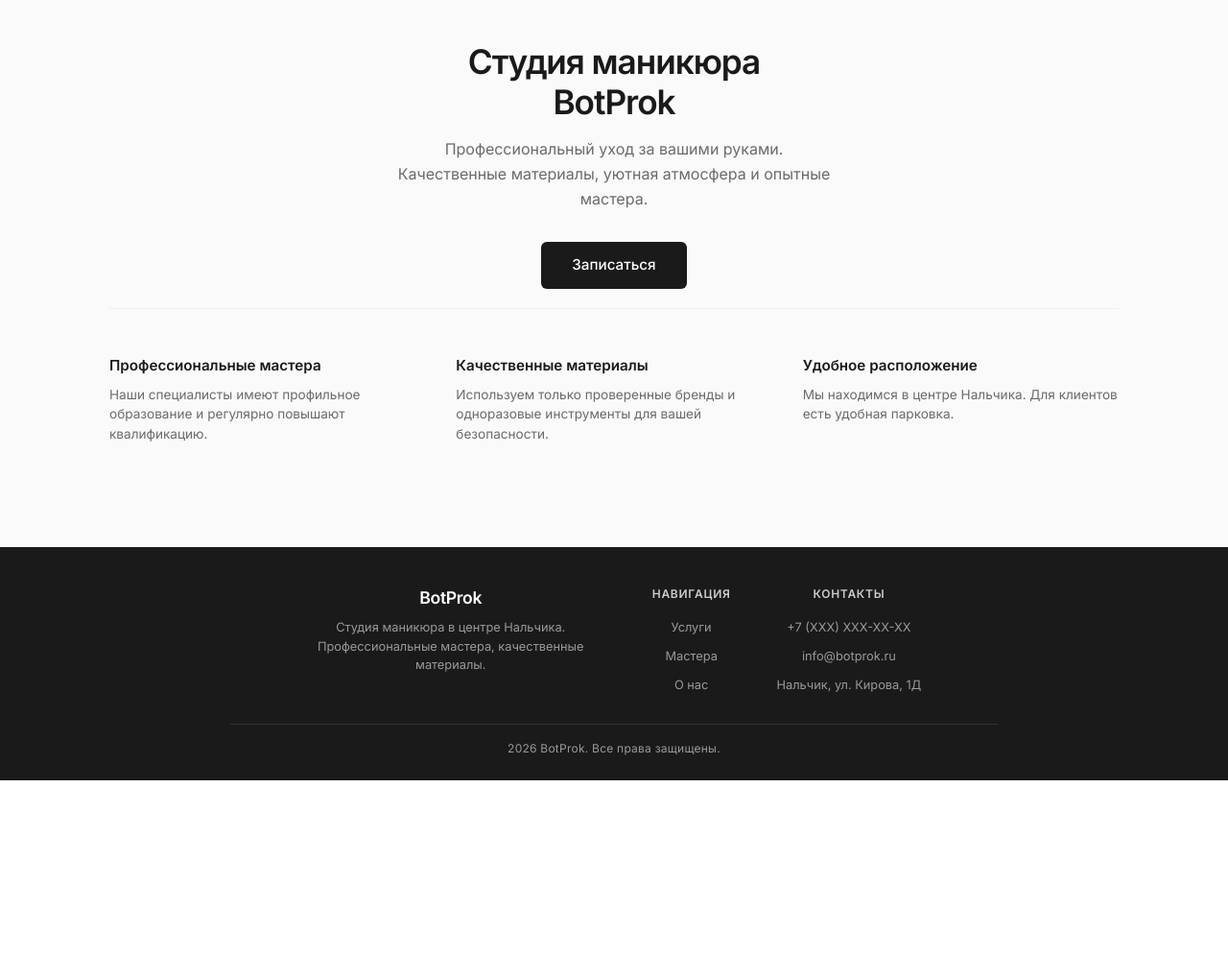
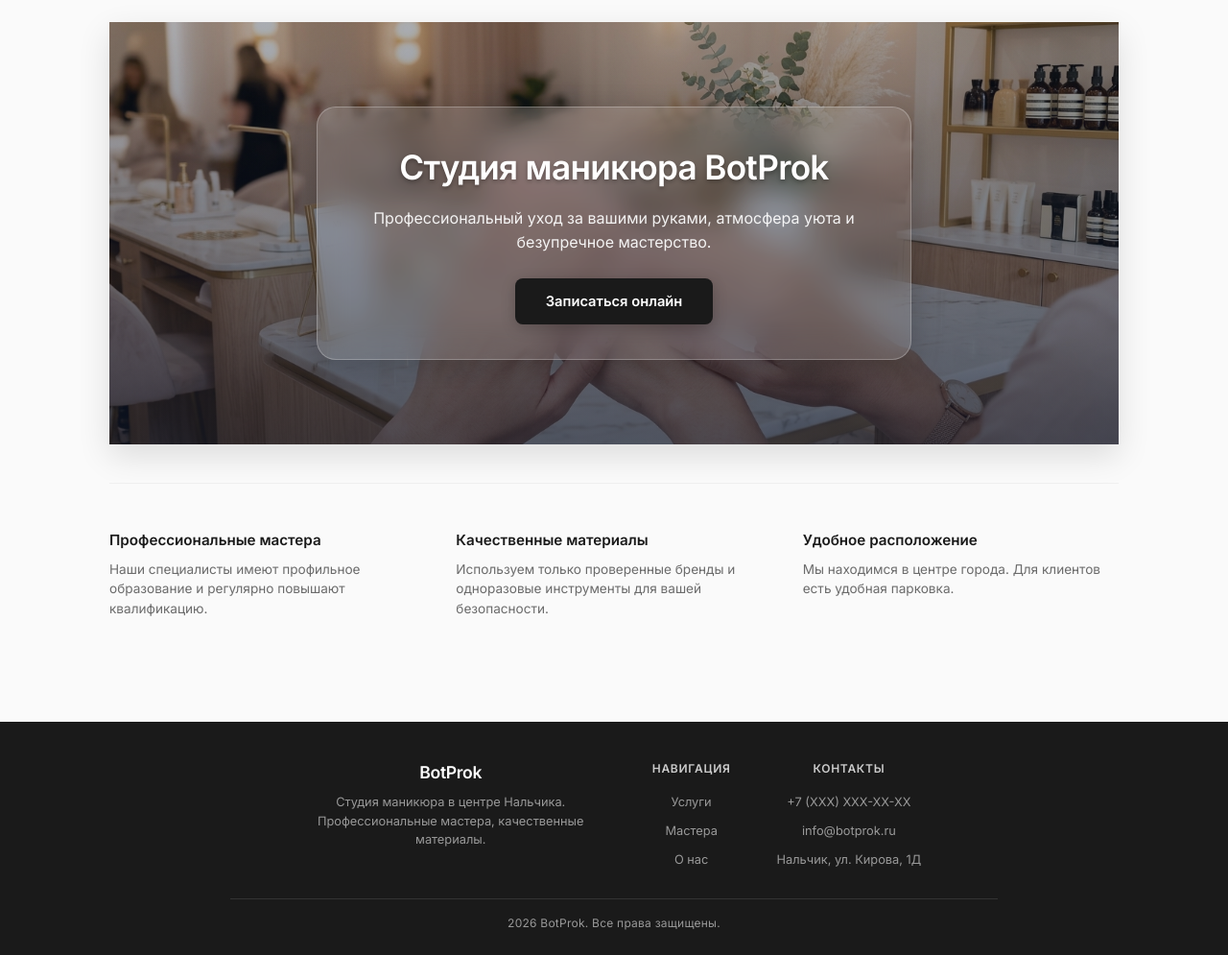
Before and after one commit to matrixew/Manik2, a Flask app: page / in a window 1280 px wide. Shown: the part 57-1052 px from the top of the page at 96% size. Before the commit the page ends 870 px from the top, so only its background shows below. Run offline with Flask 3, Linux system fonts and the light colour scheme; parts of the project's set-up code (start-up, migrations or seed data) failed here and were passed over.

Commit message:
Add files via upload

```diff
--- a/app.py
+++ b/app.py
@@ -18,8 +18,9 @@ from aiogram.filters import Command
 from aiogram.types import (
     InlineKeyboardMarkup, InlineKeyboardButton,
     ReplyKeyboardMarkup, KeyboardButton,
-    BotCommand, WebAppInfo
+    BotCommand, WebAppInfo, MenuButtonWebApp
 )
+
 from aiogram.fsm.storage.memory import MemoryStorage
 from aiogram.client.default import DefaultBotProperties
 from dotenv import load_dotenv
@@ -1475,7 +1476,7 @@ def get_master_selection_keyboard():
 
 def get_client_keyboard():
     buttons = [
-        [KeyboardButton(text="Записаться онлайн", web_app=WebAppInfo(url=SITE_URL))],
+        [KeyboardButton(text="Онлайн запись", web_app=WebAppInfo(url=SITE_URL))],
         [KeyboardButton(text="О нас"), KeyboardButton(text="Ссылка на сайт")]
     ]
     return ReplyKeyboardMarkup(keyboard=buttons, resize_keyboard=True)
@@ -1505,7 +1506,7 @@ async def cmd_start(message: types.Message):
     else:
         await message.answer(
             f"Добро пожаловать в студию маникюра {SALON_NAME}!\n\n"
-            "Нажмите «Записаться онлайн», чтобы выбрать услугу, мастера и время прямо в Telegram!",
+            "Нажмите «Онлайн запись», чтобы выбрать услугу, мастера и время прямо в Telegram!",
             reply_markup=get_client_keyboard()
         )
 
@@ -1524,7 +1525,7 @@ async def show_about_us(message: types.Message):
         reply_markup=get_client_keyboard()
     )
 
-@dp.message(F.text.in_(["Записаться онлайн", "Записаться", "💅 Записаться онлайн"]))
+@dp.message(F.text.in_(["Онлайн запись", "Записаться онлайн", "Записаться"]))
 async def show_booking_link(message: types.Message):
     keyboard = InlineKeyboardMarkup(inline_keyboard=[
         [InlineKeyboardButton(text="Записаться (WebApp)", web_app=WebAppInfo(url=SITE_URL))],
@@ -1535,14 +1536,15 @@ async def show_booking_link(message: types.Message):
         reply_markup=keyboard
     )
 
-@dp.message(F.text.in_(["Админ-панель", "🔒 Админ-панель"]))
+
+@dp.message(F.text == "Админ-панель")
 async def show_admin_panel_cmd(message: types.Message):
     if not is_admin_user(message.from_user.id):
         await message.answer("У вас нет доступа к админ-панели.", reply_markup=get_client_keyboard())
         return
     await message.answer("Панель администратора:", reply_markup=get_main_keyboard())
 
-@dp.message(F.text.in_(["Ссылка на сайт", "🌐 Ссылка на сайт"]))
+@dp.message(F.text == "Ссылка на сайт")
 async def show_site_link(message: types.Message):
     await message.answer(
         f"Сайт для записи клиентов:\n\n"
@@ -1550,6 +1552,7 @@ async def show_site_link(message: types.Message):
         f"Все записи с сайта автоматически синхронизируются.",
         reply_markup=get_main_keyboard() if is_admin_user(message.from_user.id) else get_client_keyboard()
     )
+
 
 
 
@@ -1980,12 +1983,20 @@ def run_bot():
     loop = asyncio.new_event_loop()
     asyncio.set_event_loop(loop)
     async def start_bot():
-        await bot.set_my_commands([
-            BotCommand(command="start", description="Открыть админ-панель")
-        ])
-        logger.info("Бот админ-панели запущен!")
+        try:
+            await bot.set_my_commands([
+                BotCommand(command="start", description="Главное меню")
+            ])
+            await bot.set_chat_menu_button(
+                menu_button=MenuButtonWebApp(text="Записаться онлайн", web_app=WebAppInfo(url=SITE_URL))
+            )
+        except Exception as e:
+            logger.error(f"Error setting bot commands/menu: {e}")
+
+        logger.info("Бот онлайн-записи запущен!")
         await dp.start_polling(bot, handle_signals=False)
     loop.run_until_complete(start_bot())
+
 
 if __name__ == '__main__':
     repair_bookings_file()
--- a/templates/index.html
+++ b/templates/index.html
@@ -220,6 +220,85 @@
         .home-hero p { color: var(--text-secondary); font-size: 1rem; max-width: 460px; margin: 0 auto 32px; line-height: 1.6; }
         .home-hero .btn { display: inline-block; padding: 13px 32px; background: var(--accent); color: #fff; text-decoration: none; border-radius: 6px; font-weight: 500; font-size: 0.95rem; transition: all var(--transition); }
         .home-hero .btn:hover { background: var(--accent-hover); transform: translateY(-1px); }
+
+        /* ===== ПОЛНОШИРИННЫЕ БАННЕРЫ ===== */
+        .full-banner-hero {
+            position: relative;
+            width: 100%;
+            min-height: 440px;
+            background-size: cover;
+            background-position: center;
+            background-repeat: no-repeat;
+            border-radius: var(--radius-lg);
+            display: flex;
+            align-items: center;
+            justify-content: center;
+            padding: 48px 24px;
+            margin-bottom: 40px;
+            overflow: hidden;
+            box-shadow: 0 12px 32px rgba(0, 0, 0, 0.12);
+        }
+
+        .full-banner-hero::before {
+            content: '';
+            position: absolute;
+            inset: 0;
+            background: linear-gradient(180deg, rgba(15, 23, 42, 0.35) 0%, rgba(15, 23, 42, 0.7) 100%);
+            z-index: 1;
+        }
+
+        .banner-glass-content {
+            position: relative;
+            z-index: 2;
+            max-width: 620px;
+            text-align: center;
+            color: #ffffff;
+            background: rgba(255, 255, 255, 0.12);
+            backdrop-filter: blur(16px);
+            -webkit-backdrop-filter: blur(16px);
+            border: 1px solid rgba(255, 255, 255, 0.25);
+            border-radius: 20px;
+            padding: 36px 28px;
+            box-shadow: 0 8px 32px rgba(0, 0, 0, 0.2);
+        }
+
+        .banner-glass-content h1, .banner-glass-content h2 {
+            color: #ffffff !important;
+            font-size: 2.2rem;
+            font-weight: 600;
+            letter-spacing: -0.02em;
+            margin-bottom: 14px;
+            text-shadow: 0 2px 4px rgba(0, 0, 0, 0.3);
+        }
+
+        .banner-glass-content p {
+            color: rgba(255, 255, 255, 0.92) !important;
+            font-size: 1rem;
+            line-height: 1.6;
+            margin-bottom: 24px;
+        }
+
+        .banner-glass-btn {
+            display: inline-block;
+            padding: 13px 32px;
+            background: var(--accent);
+            color: #ffffff;
+            font-weight: 600;
+            font-size: 0.92rem;
+            border-radius: 8px;
+            text-decoration: none;
+            transition: all 0.3s ease;
+            border: none;
+            cursor: pointer;
+            box-shadow: 0 4px 16px rgba(0, 0, 0, 0.2);
+        }
+
+        .banner-glass-btn:hover {
+            background: var(--accent-hover);
+            transform: translateY(-2px);
+            box-shadow: 0 6px 20px rgba(0, 0, 0, 0.3);
+        }
+
 
         .about-home { display: grid; grid-template-columns: repeat(3, 1fr); gap: 32px; padding: 48px 0; border-top: 1px solid var(--border-light); }
         .about-home-item h3 { font-size: 0.95rem; font-weight: 600; margin-bottom: 8px; }
@@ -1130,11 +1209,14 @@
         <!-- ===== HOME ===== -->
         <section class="page active" id="page-home">
             <div class="container">
-                <div class="home-hero">
-                    <h1>Студия маникюра<br />BotProk</h1>
-                    <p>Профессиональный уход за вашими руками. Качественные материалы, уютная атмосфера и опытные мастера.</p>
-                    <a href="#" class="btn" onclick="navigateTo('booking')">Записаться</a>
+                <div class="full-banner-hero" style="background-image: url('/static/hero_banner.jpg');">
+                    <div class="banner-glass-content">
+                        <h1>Студия маникюра BotProk</h1>
+                        <p>Профессиональный уход за вашими руками, атмосфера уюта и безупречное мастерство.</p>
+                        <a href="#" class="banner-glass-btn" onclick="navigateTo('booking')">Записаться онлайн</a>
+                    </div>
                 </div>
+
                 <div class="about-home">
                     <div class="about-home-item">
                         <h3>Профессиональные мастера</h3>
@@ -1146,7 +1228,7 @@
                     </div>
                     <div class="about-home-item">
                         <h3>Удобное расположение</h3>
-                        <p>Мы находимся в центре Нальчика. Для клиентов есть удобная парковка.</p>
+                        <p>Мы находимся в центре города. Для клиентов есть удобная парковка.</p>
                     </div>
                 </div>
 
@@ -1161,9 +1243,12 @@
         <!-- ===== SERVICES ===== -->
         <section class="page" id="page-services">
             <div class="container">
-                <div class="page-header">
-                    <h2>Услуги и цены</h2>
-                    <p>Все процедуры выполняются с использованием профессиональных материалов.</p>
+                <div class="full-banner-hero" style="background-image: url('/static/services_banner.jpg'); margin-bottom: 32px;">
+                    <div class="banner-glass-content">
+                        <h2>Услуги и Прайс-лист</h2>
+                        <p>Аппаратный маникюр, гелевое покрытие, авторский дизайн и процедура глубокого ухода.</p>
+                        <a href="#" class="banner-glass-btn" onclick="navigateTo('booking')">Выбрать услугу</a>
+                    </div>
                 </div>
                 <div class="card-grid" id="servicesList"></div>
             </div>
@@ -1183,10 +1268,13 @@
         <!-- ===== ABOUT ===== -->
         <section class="page" id="page-about">
             <div class="container">
-                <div class="page-header">
-                    <h2>О нас</h2>
-                    <p>Узнайте больше о нашей студии и найдите нас на карте.</p>
+                <div class="full-banner-hero" style="background-image: url('/static/interior_banner.jpg'); margin-bottom: 32px;">
+                    <div class="banner-glass-content">
+                        <h2>Атмосфера нашей студии</h2>
+                        <p>Стерильность по стандартам СанПиН, современное оборудование и максимальный комфорт.</p>
+                    </div>
                 </div>
+
                 <div class="about-us-content">
                     <div class="about-us-text">
                         <div class="feature">
```
Also changed, not shown: templates/admin.html (+5 -2 lines).
